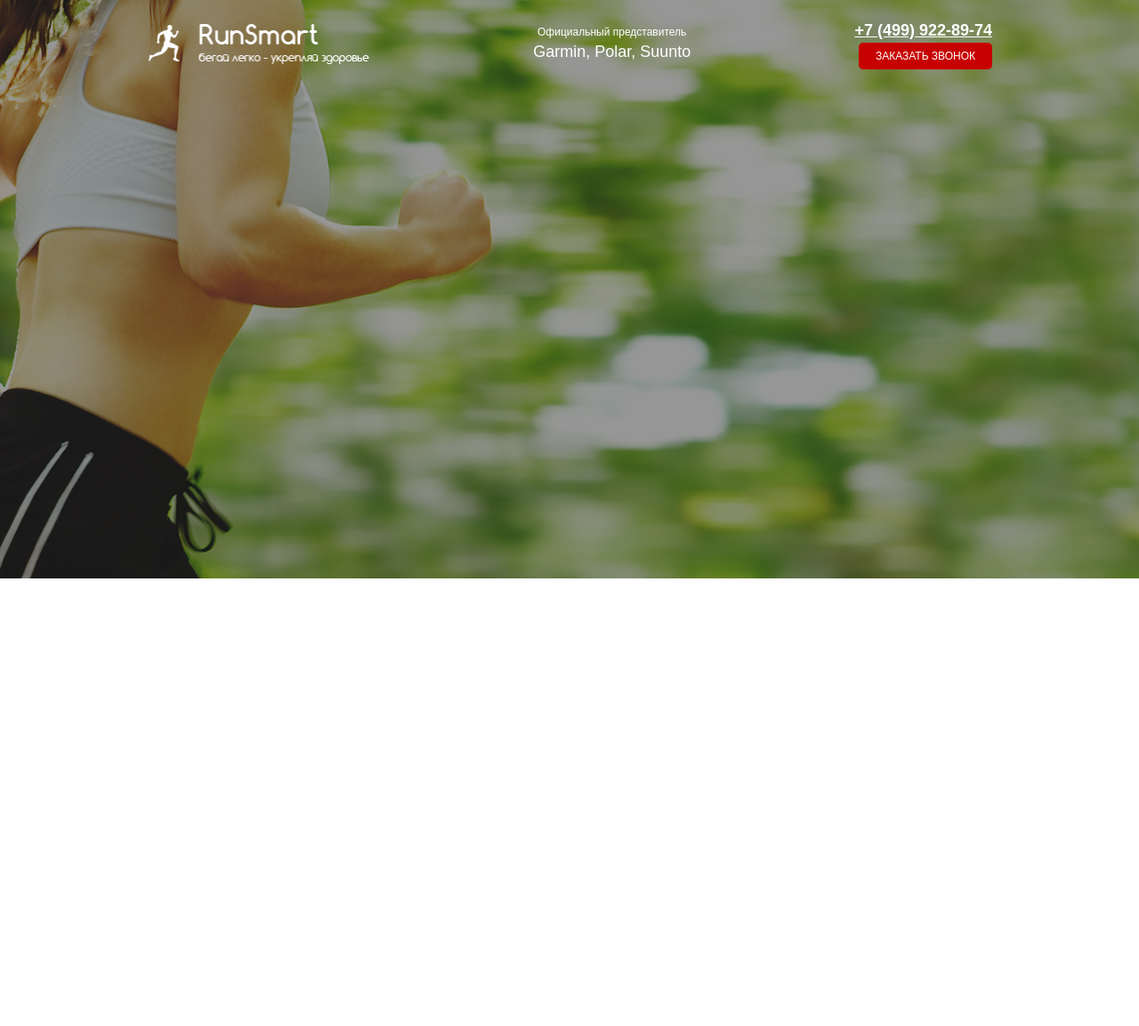
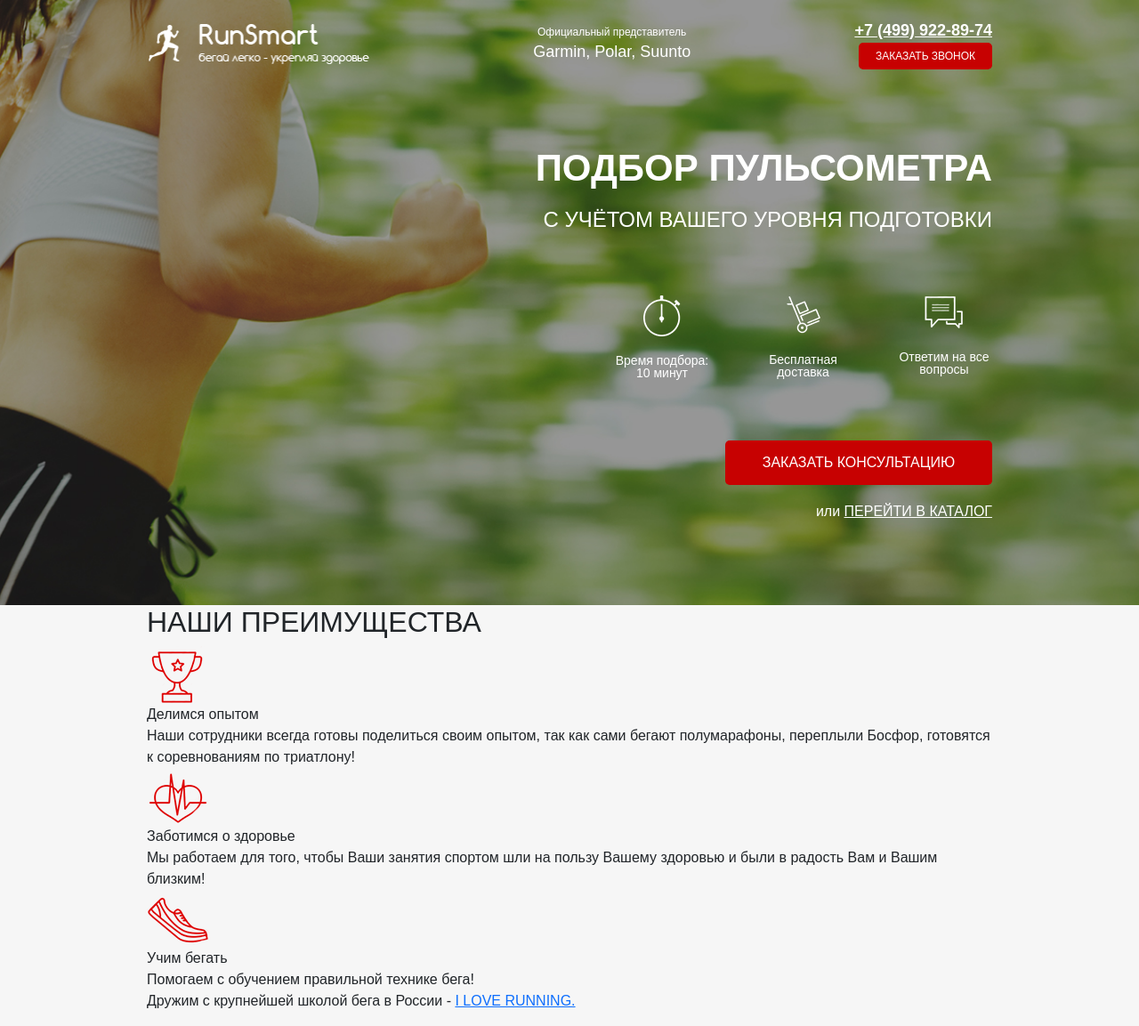
Before and after one commit to natalyasaigakowa/pulse, a website: page src/index.html in a window 1280 px wide. Shown: the whole page at 89% size. Before the commit the page ends 800 px from the top, so only its background shows below. Drawn offline with Linux system fonts and the light colour scheme.

Commit message:
add advantages block

```diff
--- a/src/index.html
+++ b/src/index.html
@@ -25,7 +25,73 @@
                 <button class="button">заказать звонок</button>
               </div>
             </header>
+
+            <div class="promo__wrapper">
+              <h1 class="promo__header">Подбор пульсометра</h1>
+              <h2 class="promo__subheader">с учётом Вашего уровня подготовки</h2>
+
+              <div class="promo__icons">
+                <div class="promo__icon">
+                  <img src="icons/timer.png" alt="timer">
+                  Время подбора:
+                  10 минут
+                </div>
+                <div class="promo__icon">
+                  <img src="icons/handcart.png" alt="handcart">
+                  Бесплатная
+                  доставка
+                </div>
+                <div class="promo__icon">
+                  <img src="icons/messages.png" alt="messages">
+                  Ответим
+                  на все вопросы
+                </div>
+              </div>
+
+              <button class="button button_main">заказать кОНСУЛЬТАЦИЮ</button>
+              <div class="promo__link">
+                или
+                <a href="#">ПЕРЕЙТИ В КАТАЛОГ</a>
+              </div>
+            </div>
         </div>
+    </div>
+
+    <div class="advantages">
+      <div class="container">
+        <h2 class="title">НАШИ ПРЕИМУЩЕСТВА</h2>
+        <div class="advantages__wrapper">
+
+         <div class="advantages__item">
+          <img src="icons/cup.png" alt="cup" class="advatages__icons">
+          <div class="advantages__subtitle">Делимся опытом</div>
+          <div class="advantages__descr">
+            Наши сотрудники всегда готовы поделиться своим опытом, так как сами бегают полумарафоны, переплыли Босфор, готовятся к соревнованиям по триатлону!
+          </div>
+         </div>
+
+         <div class="advantages__item">
+          <img src="icons/heart.png" alt="heart" class="advatages__icons">
+          <div class="advantages__subtitle">Заботимся о здоровье</div>
+          <div class="advantages__descr">
+            Мы работаем для того, чтобы Ваши занятия спортом шли на пользу Вашему здоровью и были в радость Вам и Вашим близким!
+          </div>
+         </div>
+
+         <div class="advantages__item">
+          <img src="icons/shoe.png" alt="shoe" class="advatages__icons">
+          <div class="advantages__subtitle">Учим бегать</div>
+          <div class="advantages__descr">Помогаем с обучением правильной технике бега!<br>
+            Дружим с крупнейшей школой бега в России -
+            <a href="#">I LOVE RUNNING.</a>
+
+          </div>
+         </div>
+        </div>
+
+
+
+      </div>
     </div>
 </body>
 </html>
--- /dev/null
+++ b/src/sass/blocks/_advantages.scss
@@ -0,0 +1,4 @@
+.advantages {
+    height: 473px;
+    background: #F6F6F6;
+}
--- a/src/sass/blocks/_buttons.scss
+++ b/src/sass/blocks/_buttons.scss
@@ -1,11 +1,17 @@
 .button {
     width: 150px;
     height: 30px;
-    background: $main-color;
+    background-color: $main-color;
     border-radius: 5px;
     border: none;
     font-weight: 500;
     font-size: 12px;
     color: #FFFFFF;
     text-transform: uppercase;
+    &_main {
+        margin-top: 67px;
+        width: 300px;
+        height: 50px;
+        font-size: 16px;
+    }
 }
--- a/src/sass/blocks/_promo.scss
+++ b/src/sass/blocks/_promo.scss
@@ -1,5 +1,59 @@
 .promo {
     min-height: 650px;
     padding: 21px 0 93px 0;
-    background: url(../../img/bg.png) center (center/cover) no-repeat;
+    background: url(../img/bg.png) center (center/cover) no-repeat;
+    &__wrapper {
+        display: flex;
+        flex-direction: column;
+        align-items: flex-end;
+        margin-top: 90px;
+    }
+    &__header {
+        font-weight: 700;
+        font-size: 42px;
+        line-height: 42px;
+        text-transform: uppercase;
+        color: #FFFFFF;
+    }
+    &__subheader {
+        margin-top: 17px;
+        font-weight: 500;
+        font-size: 24px;
+        line-height: 24px;
+        text-transform: uppercase;
+        color: #FFFFFF;
+    }
+    &__icons {
+        margin-top: 65px;
+        width: 425px;
+        height: 96px;
+        display: flex;
+        justify-content: space-between;
+    }
+    &__icon {
+        width: 108px;
+        text-align: center;
+        font-weight: 500;
+        font-size: 14px;
+        line-height: 14px;
+        color: #FFFFFF;
+        img {
+           display: block;
+           margin: 0 auto;
+           margin-bottom: 20px;
+
+        }
+    }
+    &__link {
+        margin-top: 18px;
+        color: #FFFFFF;
+        font-weight: 500;
+        font-size: 16px;
+        a {
+            color: #FFFFFF;
+            text-transform: uppercase;
+            text-decoration-line: underline;
+        }
+    }
+
 }
--- a/src/sass/style.scss
+++ b/src/sass/style.scss
@@ -10,3 +10,4 @@
 @import "blocks/promo";
 @import "blocks/header";
 @import "blocks/buttons";
+@import "blocks/advantages"
```
Also changed, not shown: src/css/style.min.css.
